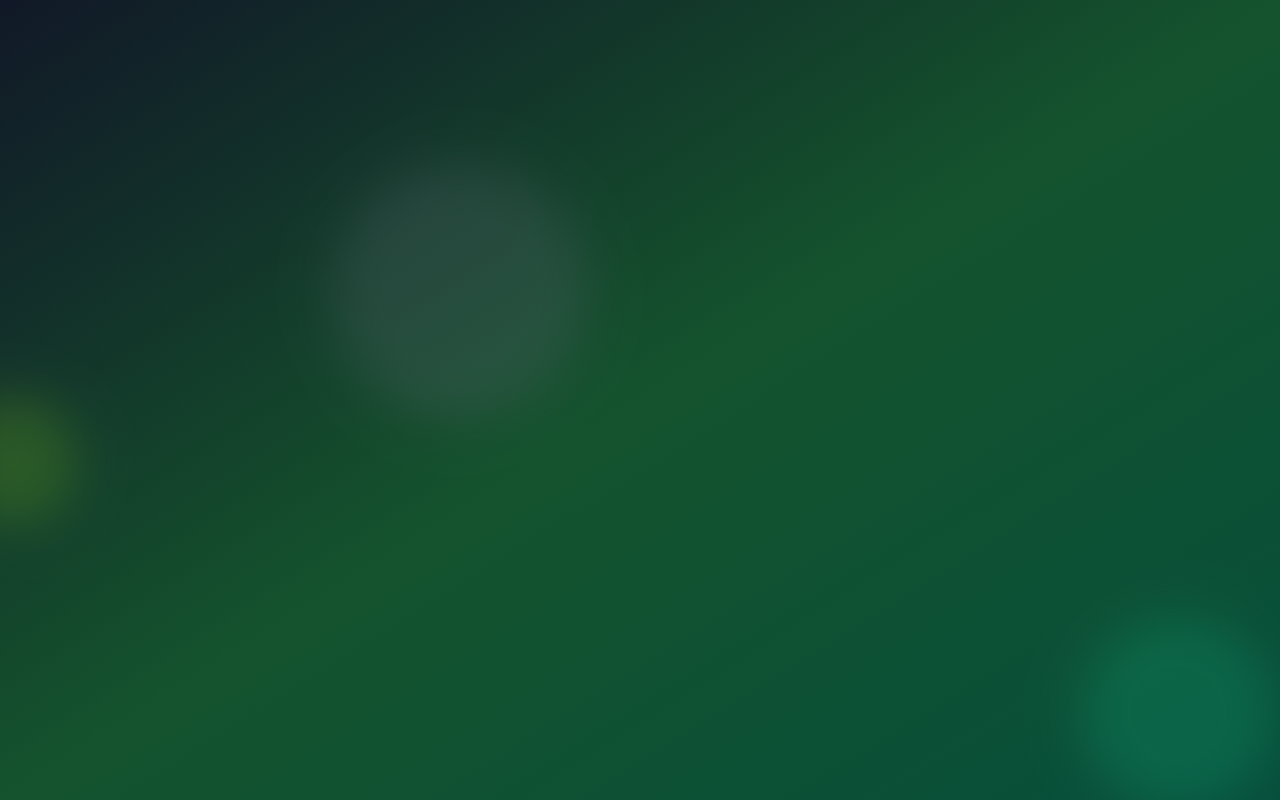
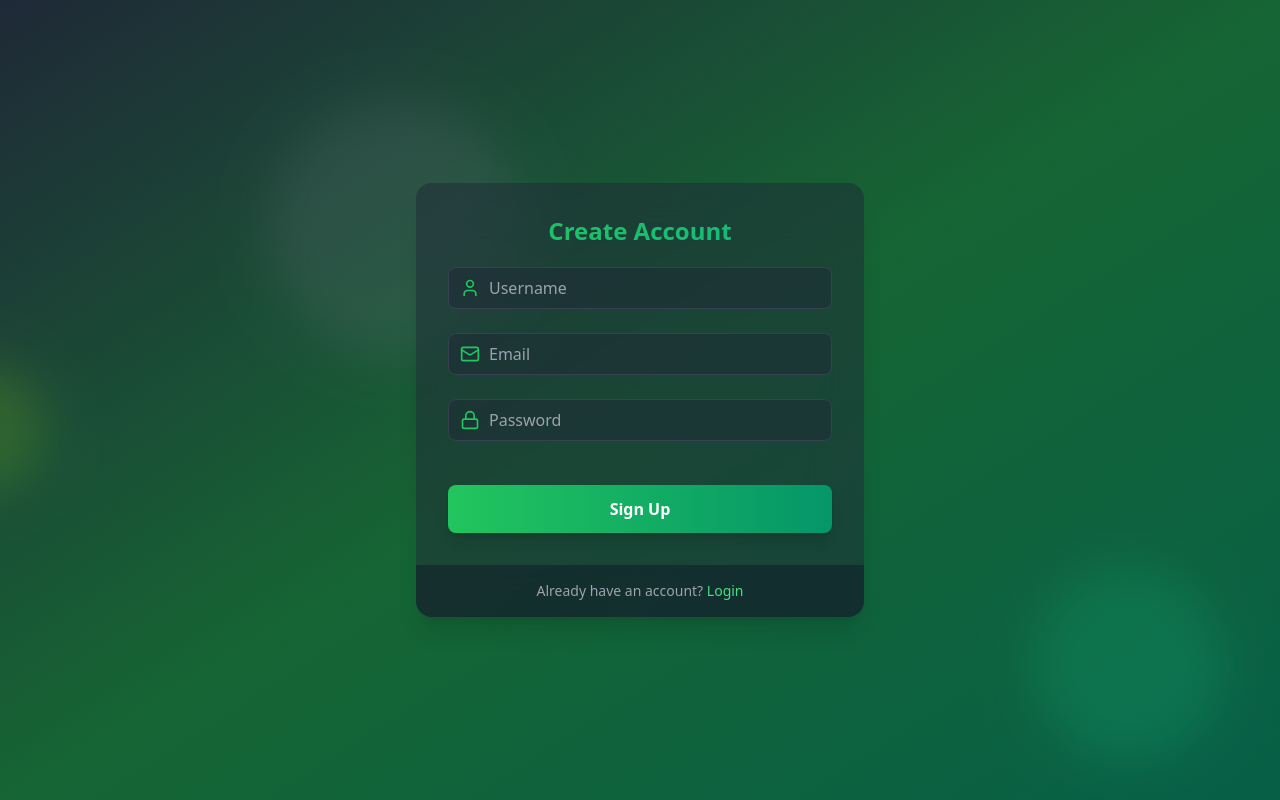
Before and after one commit to StevenSriram/MERN_Auth, a React (Vite) app in the folder Frontend/: page /signup in a window 1280 px wide. Built offline with nearby package versions, Linux system fonts and the light colour scheme.

Commit message:
feat : Signup UI

```diff
--- a/Frontend/package.json
+++ b/Frontend/package.json
@@ -11,6 +11,7 @@
   },
   "dependencies": {
     "framer-motion": "^11.15.0",
+    "lucide-react": "^0.469.0",
     "react": "^18.3.1",
     "react-dom": "^18.3.1",
     "react-router-dom": "^7.1.0"
--- a/Frontend/src/App.jsx
+++ b/Frontend/src/App.jsx
@@ -1,11 +1,14 @@
 import React from "react";
-import FloatingShape from "./components/FloatingShape";
+import { Routes, Route } from "react-router-dom";
+
+import { FloatingShape } from "./components";
+import { SignUpPage, LoginPage } from "./pages";
 
 const App = () => {
   return (
     <main
-      className="min-h-screen bg-gradient-to-br from-gray-900
-     via-green-900 to-emerald-900 flex justify-center items-center
+      className="min-h-screen bg-gradient-to-br from-gray-800
+     via-green-800 to-emerald-800 flex justify-center items-center
       relative overflow-hidden"
     >
       <FloatingShape
@@ -29,6 +32,12 @@
         left="-10%"
         delay={2}
       />
+
+      <Routes>
+        <Route path="/" element={"Home"}></Route>
+        <Route path="/signup" element={<SignUpPage />}></Route>
+        <Route path="/login" element={<LoginPage />}></Route>
+      </Routes>
     </main>
   );
 };
--- a/Frontend/src/components/FloatingShape.jsx
+++ b/Frontend/src/components/FloatingShape.jsx
@@ -3,7 +3,7 @@
 const FloatingShape = ({ color, size, top, left, delay }) => {
   return (
     <motion.div
-      className={`absolute  rounded-full ${color} ${size} opacity-20 blur-xl`}
+      className={`absolute rounded-full ${color} ${size} opacity-20 blur-xl`}
       style={{ top, left }}
       animate={{
         y: ["0%", "100%", "0%"],
--- /dev/null
+++ b/Frontend/src/components/Input.jsx
@@ -0,0 +1,17 @@
+import React from "react";
+
+const Input = ({ icon: Icon, ...props }) => {
+  return (
+    <div className="relative mb-6">
+      <div className="absolute inset-y-0 left-0 flex items-center pl-3 pointer-events-none">
+        <Icon className="size-5 text-green-500" />
+      </div>
+      <input
+        {...props}
+        className="w-full pl-10 pr-3 py-2 bg-gray-800 bg-opacity-50 rounded-lg border border-gray-700 focus:border-green-500 focus:ring-2 focus:ring-green-500 text-white placeholder-gray-400 transition duration-200"
+      />
+    </div>
+  );
+};
+
+export default Input;
--- /dev/null
+++ b/Frontend/src/components/index.js
@@ -0,0 +1,4 @@
+import FloatingShape from "./FloatingShape";
+import Input from "./Input";
+
+export { FloatingShape, Input };
--- /dev/null
+++ b/Frontend/src/pages/LoginPage.jsx
@@ -0,0 +1,7 @@
+import React from "react";
+
+const LoginPage = () => {
+  return <div>LoginPage</div>;
+};
+
+export default LoginPage;
--- /dev/null
+++ b/Frontend/src/pages/SignUpPage.jsx
@@ -0,0 +1,84 @@
+import { useState } from "react";
+import { motion } from "framer-motion";
+import { Link } from "react-router-dom";
+
+import { Lock, Mail, User } from "lucide-react";
+import { Input } from "../components";
+
+const SignUpPage = () => {
+  const [name, setName] = useState("");
+  const [email, setEmail] = useState("");
+  const [password, setPassword] = useState("");
+
+  const handleSubmit = (e) => {
+    e.preventDefault();
+  };
+
+  return (
+    <motion.div
+      initial={{ opacity: 0, y: 20 }}
+      animate={{ opacity: 1, y: 0 }}
+      transition={{ duration: 0.5 }}
+      className="max-w-md w-full bg-gray-800 bg-opacity-50 backdrop-filter
+    backdrop-blur-xl rounded-2xl shadow-xl overflow-hidden"
+    >
+      <div className="p-8">
+        <h2 className="text-2xl text-center mb-5 font-bold bg-gradient-to-r from-green-500 to-emerald-500 text-transparent bg-clip-text">
+          Create Account
+        </h2>
+
+        <form onSubmit={handleSubmit}>
+          <Input
+            icon={User}
+            type="text"
+            placeholder="Username"
+            value={name}
+            onChange={(e) => setName(e.target.value)}
+          />
+
+          <Input
+            icon={Mail}
+            type="email"
+            placeholder="Email"
+            value={email}
+            onChange={(e) => setEmail(e.target.value)}
+          />
+
+          <Input
+            icon={Lock}
+            type="password"
+            placeholder="Password"
+            value={password}
+            onChange={(e) => setPassword(e.target.value)}
+          />
+
+          {/* Password Strength Meter */}
+
+          <motion.button
+            className="mt-5 w-full py-3 px-4 bg-gradient-to-r from-green-500 to-emerald-600 text-white
+						font-bold rounded-lg shadow-lg hover:from-green-600
+						hover:to-emerald-700 focus:outline-none focus:ring-2 focus:ring-green-500 focus:ring-offset-2
+						 focus:ring-offset-gray-900 transition duration-200"
+            whileHover={{ scale: 1.02 }}
+            whileTap={{ scale: 0.98 }}
+            type="submit"
+          >
+            Sign Up
+          </motion.button>
+        </form>
+      </div>
+
+      {/*  Footer */}
+      <div className="px-8 py-4 bg-gray-900 bg-opacity-50 flex justify-center">
+        <p className="text-sm text-gray-400">
+          Already have an account?{" "}
+          <Link to={"/login"} className="text-green-400 hover:underline">
+            Login
+          </Link>
+        </p>
+      </div>
+    </motion.div>
+  );
+};
+
+export default SignUpPage;
--- /dev/null
+++ b/Frontend/src/pages/index.js
@@ -0,0 +1,4 @@
+import SignUpPage from "./SignUpPage";
+import LoginPage from "./LoginPage";
+
+export { SignUpPage, LoginPage };
```
Also changed, not shown: 1 other file (tests, documents, lock files or other folders).
